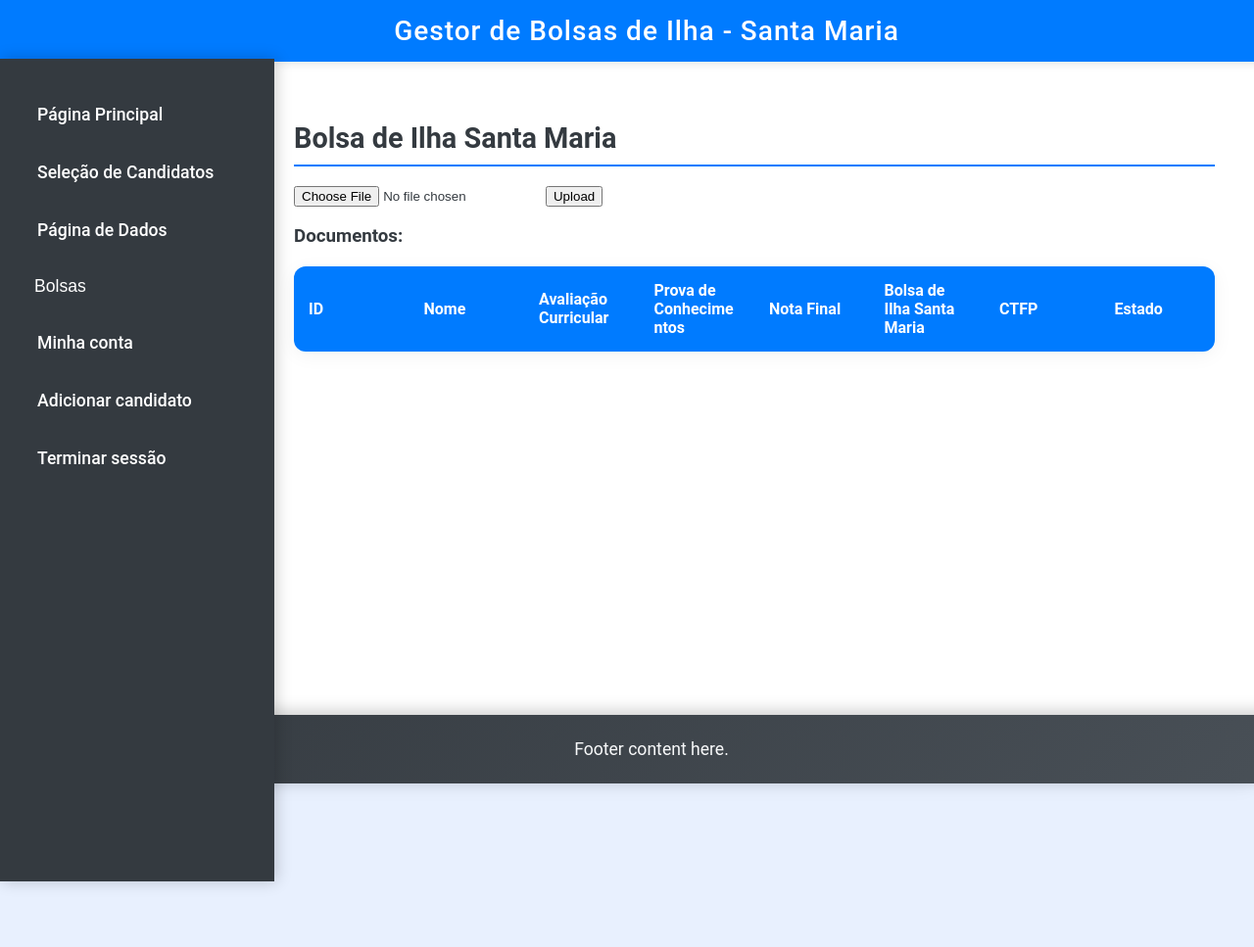
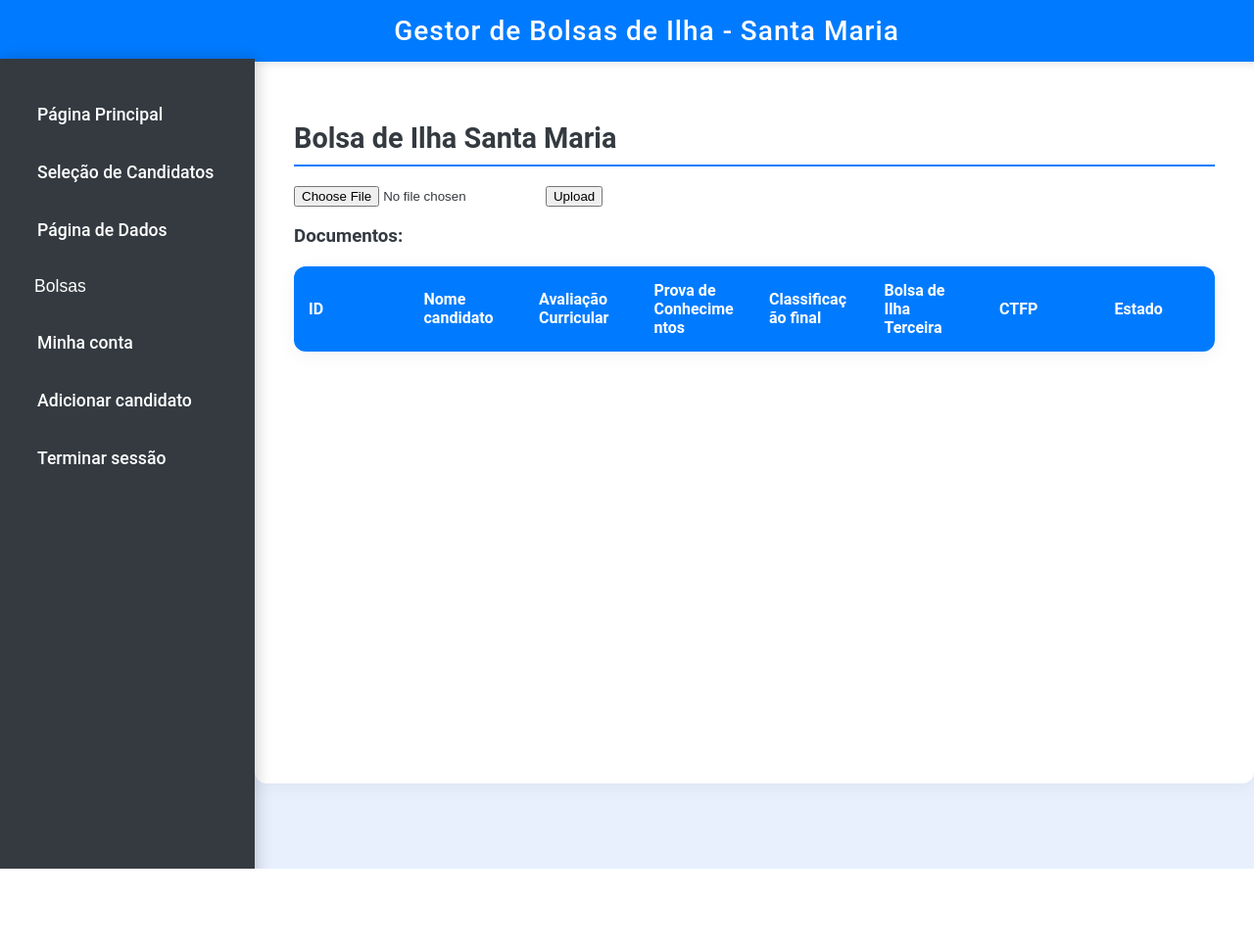
Before and after one commit to RafaelPereira014/projeto_Bolsas, a Flask app: template templates/Bolsas/SantaMaria.html in a window 1280 px wide. Shown: the whole page at 98% size. After the commit the page ends 887 px from the top, so only its background shows below. Run offline with Flask 3, Linux system fonts and the light colour scheme; the template is opened without the code that fills it, so the values that code supplies are empty.

Commit message:
frontend fixes

```diff
--- a/static/css/styles.css
+++ b/static/css/styles.css
@@ -36,7 +36,7 @@ header h1 {
 
 /* Sidebar */
 .sidebar {
-    width: 240px;
+    width: 220px;
     background-color: #343a40; /* Dark gray for sidebar */
     padding: 20px;
     position: fixed;
@@ -104,7 +104,7 @@ header h1 {
 /* Content */
 .content {
     margin-left: 260px; /* Adjust to sidebar width */
-    padding: 100px 40px 40px;
+    padding: 100px 40px 40px ;
     flex: 1;
     background-color: #ffffff; /* White content area */
     box-shadow: 0 4px 20px rgba(0, 0, 0, 0.05);
@@ -154,39 +154,6 @@ tr:hover td {
     transition: background-color 0.3s ease;
 }
 
-/* Footer */
-footer {
-    background: linear-gradient(135deg, #343a40 0%, #495057 100%); /* Gradient background */
-    color: #f8f9fa;
-    padding: 25px; /* Increased padding */
-    text-align: center;
-    width: 100%;
-    position: fixed;
-    bottom: 0;
-    z-index: 100;
-    box-shadow: 0 -4px 15px rgba(0, 0, 0, 0.2); /* Deeper shadow */
-}
-
-footer p {
-    margin: 0;
-    font-size: 1.1rem; /* Slightly larger text */
-}
-
-footer a {
-    color: #007bff; /* Bright blue for links */
-    text-decoration: none;
-    font-weight: bold; /* Bolder links */
-    transition: color 0.3s ease, text-shadow 0.3s ease; /* Added text-shadow for hover */
-}
-
-footer a:hover {
-    color: #0056b3; /* Darker blue for hover */
-    text-shadow: 0 0 5px rgba(0, 123, 255, 0.5); /* Subtle glow effect */
-}
-
-body {
-    padding-bottom: 80px; /* Increased space for footer */
-}
 
 
 
--- a/templates/Bolsas/SantaMaria.html
+++ b/templates/Bolsas/SantaMaria.html
@@ -72,11 +72,11 @@
                 <thead>
                     <tr>
                         <th>ID</th>
-                        <th>Nome</th>
+                        <th>Nome candidato</th>
                         <th>Avaliação Curricular</th>
                         <th>Prova de Conhecimentos</th>
-                        <th>Nota Final</th>
-                        <th>Bolsa de Ilha Santa Maria</th>
+                        <th>Classificação final</th>
+                        <th>Bolsa de Ilha Terceira</th>
                         <th>CTFP</th>
                         <th>Estado</th> <!-- Added Status column -->
                     </tr>
@@ -120,9 +120,7 @@
                 {% endif %}
             </div>
         </div>
-        <footer>
-            <p>Footer content here.</p>
-        </footer>
+
     </div>
 
 </body>
--- a/templates/add_user.html
+++ b/templates/add_user.html
@@ -145,9 +145,7 @@
                 <button type="submit">Adicionar Candidato</button>
             </form>
         </div>
-        <footer>
-            <p>Footer content here.</p>
-        </footer>
+
     </div>
 </body>
 
--- a/templates/consulta.html
+++ b/templates/consulta.html
@@ -182,7 +182,7 @@
                 </tbody>
             </table>
 
-            <div>
+            <div class="pagination">
                 {% if current_page > 1 %}
                     <a href="{{ url_for('metadatapage', page=current_page-1, search=search_query) }}">Anterior</a>
                 {% endif %}
@@ -195,9 +195,7 @@
             </div>
         </div>
 
-        <footer>
-            <p>Footer content here.</p>
-        </footer>
+
     </div>
 </body>
 
--- a/templates/main.html
+++ b/templates/main.html
@@ -48,7 +48,7 @@
             <div class="overview">
                 <h3>Estatísticas</h3>
                 <ul>
-                    <li>Número de utilizadores: <strong>{{ no_users }}</strong></li>
+                    <li>Número de candidatos: <strong>{{ no_users }}</strong></li>
                     <li>Número de bolsas: <strong>{{ no_bolsas }}</strong></li>
                     <li>Número de escolas: <strong>{{ no_escolas }}</strong></li>
                     <li>Colocados: <strong>{{ no_colocados }}</strong></li>
@@ -71,9 +71,7 @@
             </table>
         </div>
 
-        <footer>
-            <p>© 2024 - GBI. Todos os direitos reservados.</p>
-        </footer>
+
     </div>
 
     <script>
--- a/templates/minhaconta.html
+++ b/templates/minhaconta.html
@@ -59,9 +59,7 @@
             </form>
         </div>
 
-        <footer>
-            <p>© 2024 - Minha Conta</p>
-        </footer>
+
     </div>
 </body>
 <script>
--- a/templates/resultados.html
+++ b/templates/resultados.html
@@ -79,9 +79,7 @@
             {% endfor %}
         </div>
 
-        <footer>
-            <p>Footer content here.</p>
-        </footer>
+
     </div>
 
     <!-- Modal -->
--- a/templates/selection.html
+++ b/templates/selection.html
@@ -122,9 +122,7 @@
             </form>
         </div>
 
-        <footer>
-            <p>Footer content here.</p>
-        </footer>
+
     </div>
 
     <script>
--- a/templates/user_profile.html
+++ b/templates/user_profile.html
@@ -177,9 +177,7 @@
                 </table>
             </div>
         </div>
-        <footer>
-            <p>© 2024 - Gestor de Bolsas</p>
-        </footer>
+
     </div>
 </body>
 <script>
```
Also changed, not shown: templates/Bolsas/Corvo.html (+4 -6 lines), templates/Bolsas/Faial.html (+4 -6 lines), templates/Bolsas/Flores.html (+4 -6 lines), templates/Bolsas/Graciosa.html (+4 -6 lines), templates/Bolsas/Pico.html (+4 -6 lines), templates/Bolsas/SaoJorge.html (+4 -6 lines), templates/Bolsas/SaoMiguel.html (+4 -6 lines), templates/Bolsas/Terceira.html (+3 -5 lines).
